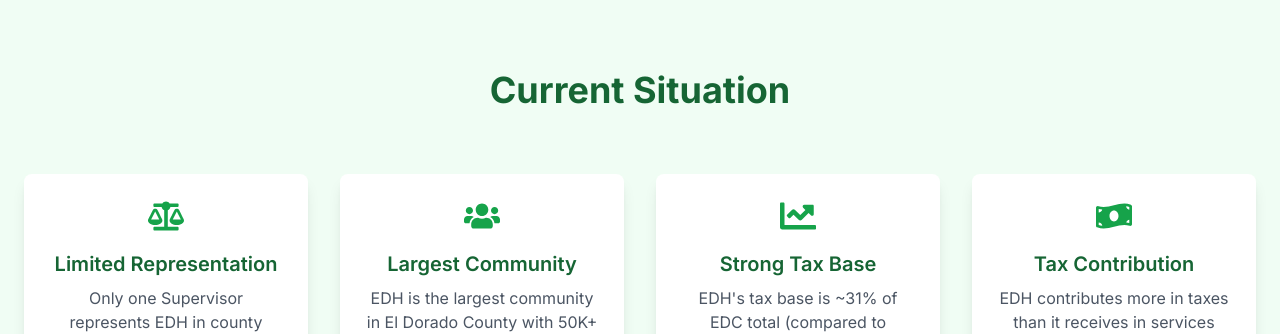
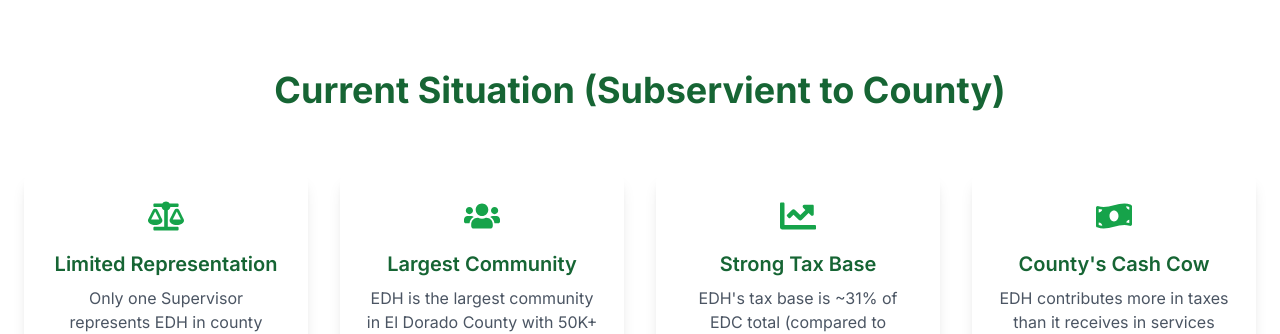
Before and after one commit to cnicholson123/edh-cityhood, a Next.js app: page / in a window 1280 px wide. Shown: the part 370-704 px from the top of the page. Built offline with nearby package versions, Linux system fonts and the light colour scheme.

Commit message:
Updated Current Situation heading

```diff
--- a/app/components/CurrentSituation.tsx
+++ b/app/components/CurrentSituation.tsx
@@ -20,15 +20,15 @@ const CurrentSituation = () => {
     },
     {
       icon: <FaMoneyBillWave className="text-4xl text-green-600 mb-4" />,
-      title: "Tax Contribution",
+      title: "County's Cash Cow",
       description: "EDH contributes more in taxes than it receives in services"
     }
   ];
 
   return (
-    <section className="py-20 bg-green-50" id="current-situation">
+    <section className="py-20 bg-white" id="current-situation">
       <div className="container mx-auto px-6">
-        <h2 className="text-4xl font-bold text-center mb-16 text-green-800">Current Situation</h2>
+        <h2 className="text-4xl font-bold text-center mb-16 text-green-800">Current Situation (Subservient to County)</h2>
         <div className="grid md:grid-cols-2 lg:grid-cols-4 gap-8">
           {facts.map((fact, index) => (
             <div key={index} className="bg-white p-6 rounded-lg shadow-lg text-center hover:shadow-xl transition">
```
